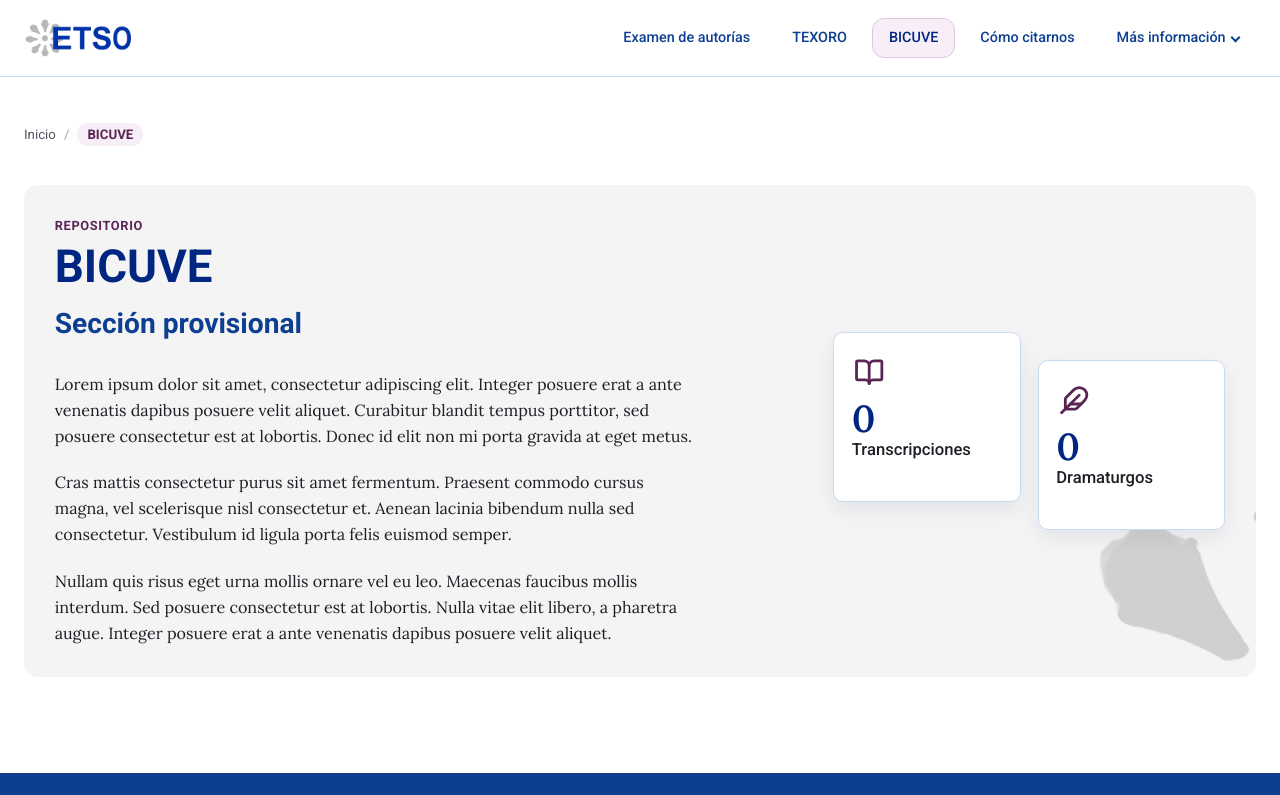
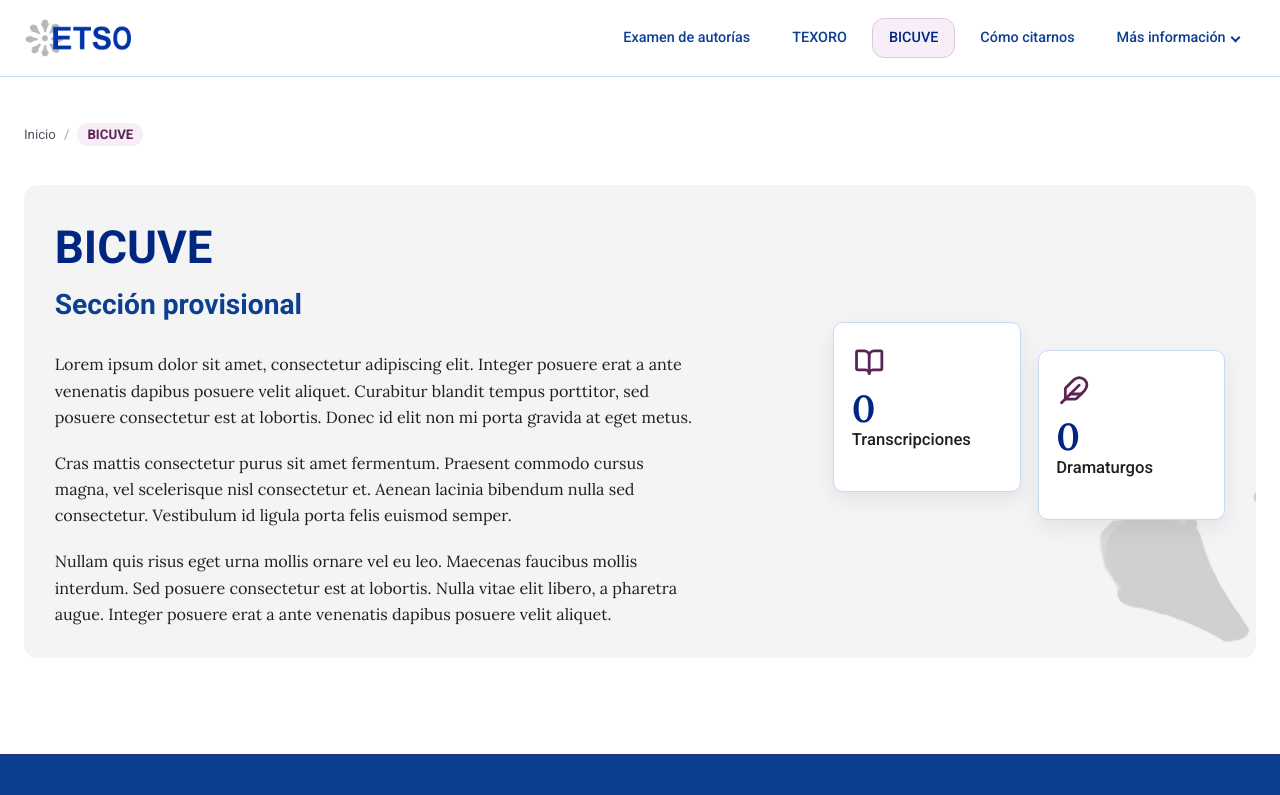
Before and after one commit to AlvaroCuellar/ETSO, a SvelteKit app: page /bicuve in a window 1280 px wide. Shown: the top 795 px of the page. Built offline with nearby package versions, Linux system fonts and the light colour scheme.

Commit message:
quiteo cejas

```diff
--- a/src/routes/bicuve/+page.svelte
+++ b/src/routes/bicuve/+page.svelte
@@ -11,7 +11,7 @@
 	<Breadcrumbs items={[{ label: 'Inicio', href: '/' }, { label: 'BICUVE' }]} />
 
 	<FeatureHeroSection
-		eyebrow="Repositorio"
+		eyebrow=""
 		title="BICUVE"
 		subtitle="Sección provisional"
 		backgroundImage={fondoLogo}
--- a/src/routes/examen-autorias/+page.svelte
+++ b/src/routes/examen-autorias/+page.svelte
@@ -246,7 +246,7 @@
 	<Breadcrumbs items={[{ label: 'Inicio', href: '/' }, { label: 'Examen de autorías' }]} />
 
 	<FeatureHeroSection
-		eyebrow="Análisis computacional"
+		eyebrow=""
 		title="Examen de Autorías"
 		titleTag="h2"
 		subtitle="Análisis estilométrico de obras teatrales del Siglo de Oro"
--- a/src/routes/texoro/+page.svelte
+++ b/src/routes/texoro/+page.svelte
@@ -748,7 +748,7 @@
 	<Breadcrumbs items={[{ label: 'Inicio', href: '/' }, { label: 'TEXORO' }]} />
 
 	<FeatureHeroSection
-		eyebrow="Exploración textual"
+		eyebrow=""
 		title="TEXORO"
 		subtitle="Búsquedas textuales en 3000 obras del Siglo de Oro"
 		backgroundImage={fondoLogo}
```
